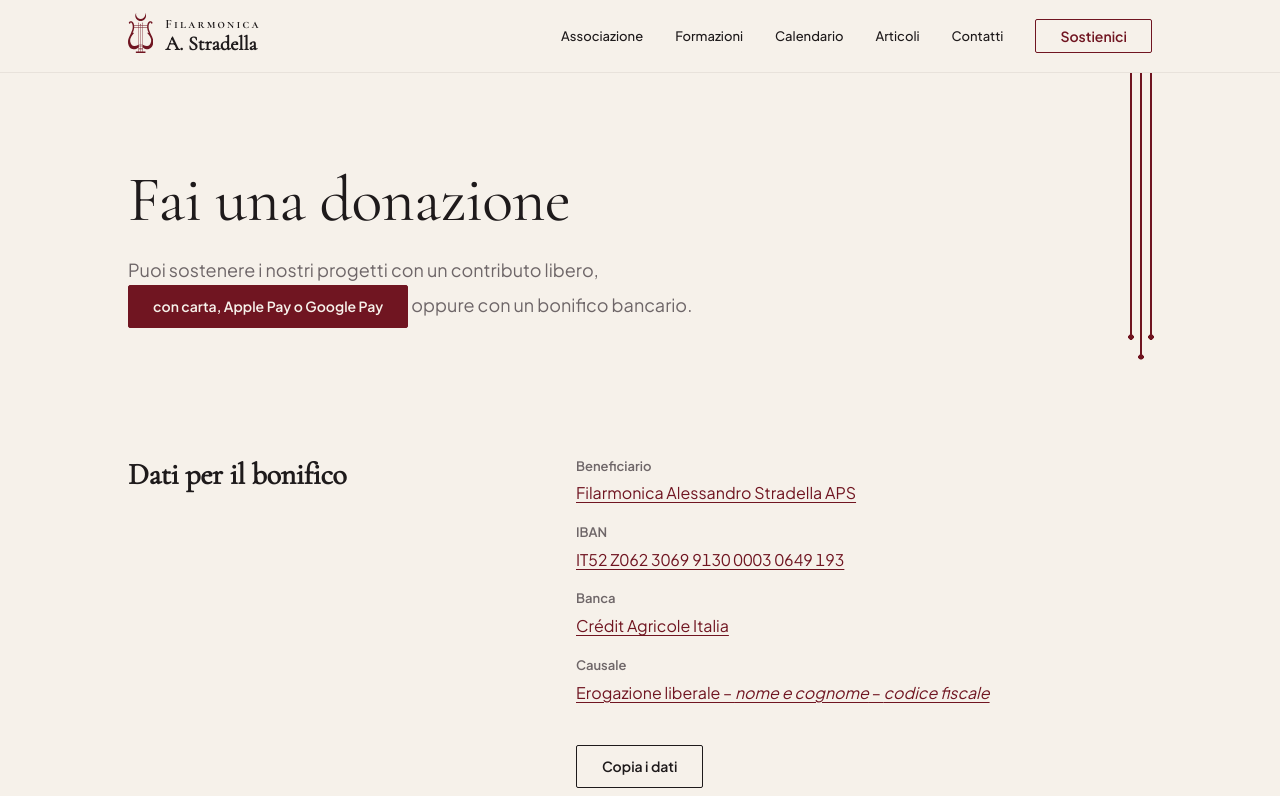
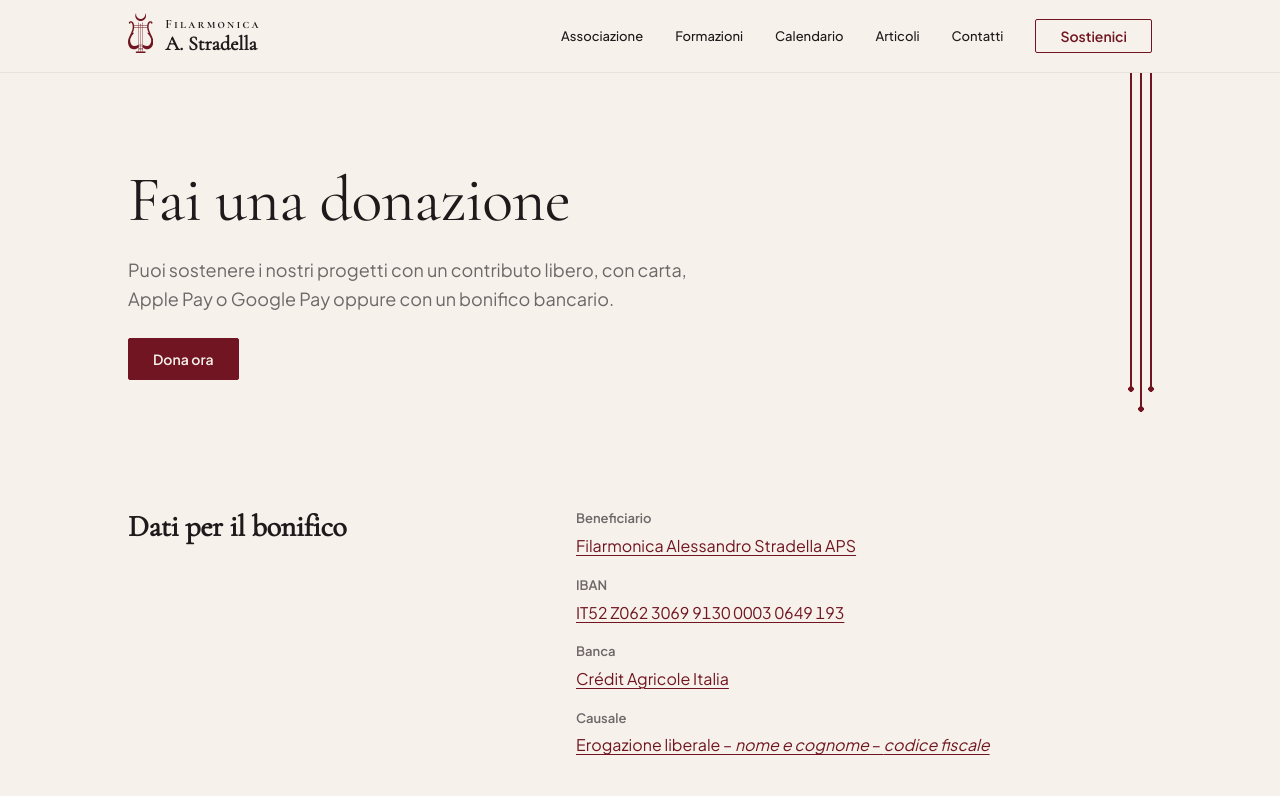
Before and after one commit to filarmonicastradella/filarmonicastradella.it, a SvelteKit app: page /sostienici/dona in a window 1280 px wide. Shown: the top 796 px of the page. Built offline with nearby package versions, Linux system fonts and the light colour scheme; a web font is replaced by a local one.

Commit message:
Revert "Fai una donazione: niente «Dona ora», che è già in Sostienici; il pagamento online è un link nella presentazione"
This reverts commit 66d057730ec05bad2564a3e0eee1e9c49d4a6656.

```diff
--- a/src/routes/sostienici/dona/+page.svelte
+++ b/src/routes/sostienici/dona/+page.svelte
@@ -47,13 +47,10 @@
 
 <header>
     <h1>Fai una donazione</h1>
+    <p>Puoi sostenere i nostri progetti con un contributo libero, con carta, Apple Pay o Google Pay oppure con un bonifico bancario.</p>
     <!-- La donazione online (dal 8/11/2026): la pagina di pagamento di Stripe, con l'importo scelto da chi dona (minimo 5 €)
-         e il codice fiscale facoltativo per la ricevuta; dopo il pagamento torna a /sostienici/dona/grazie. Il pulsante «Dona ora»
-         sta nella pagina superiore, Sostienici: qui non si ripete, e chi arriva direttamente trova il link nel testo -->
-    <p>
-        Puoi sostenere i nostri progetti con un contributo libero, <a href={organization.donationHref}>con carta, Apple Pay o Google Pay</a> oppure
-        con un bonifico bancario.
-    </p>
+         e il codice fiscale facoltativo per la ricevuta; dopo il pagamento torna a /sostienici/dona/grazie -->
+    <p><a href={organization.donationHref}>Dona ora</a></p>
 </header>
 
 <section>
```
Also changed, not shown: 1 other file (tests, documents, lock files or other folders).
